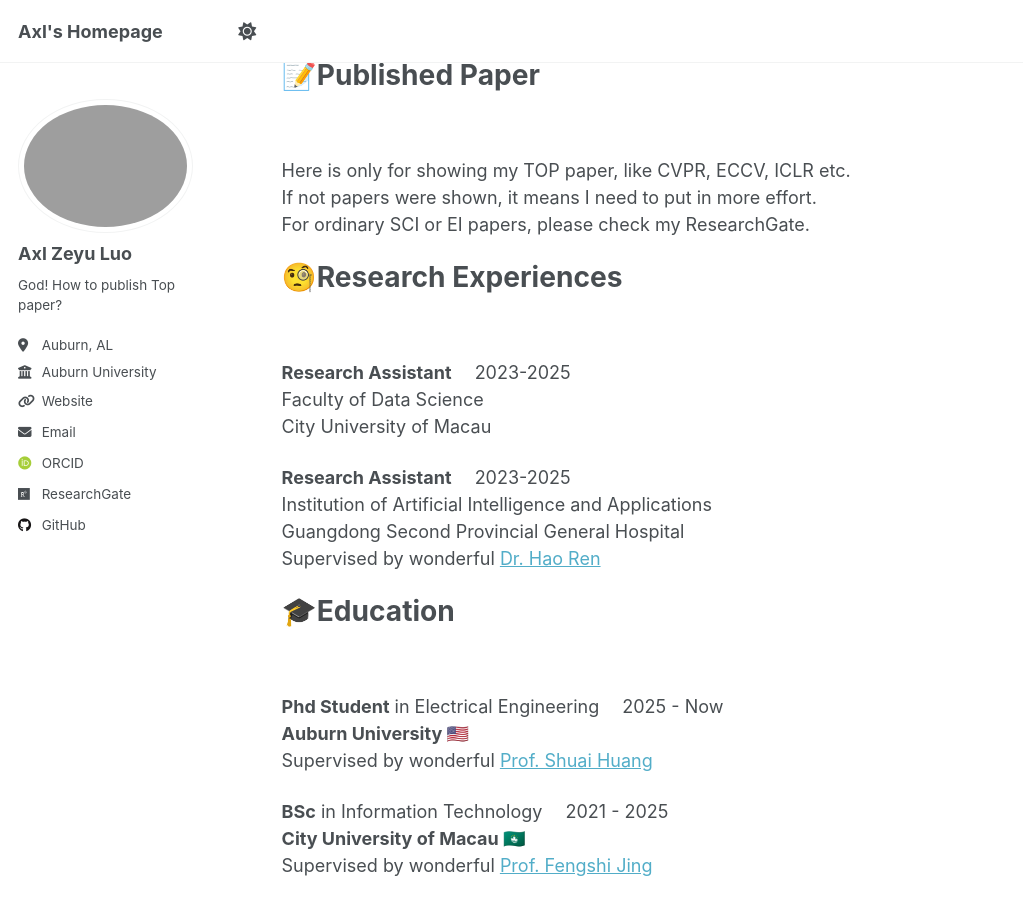
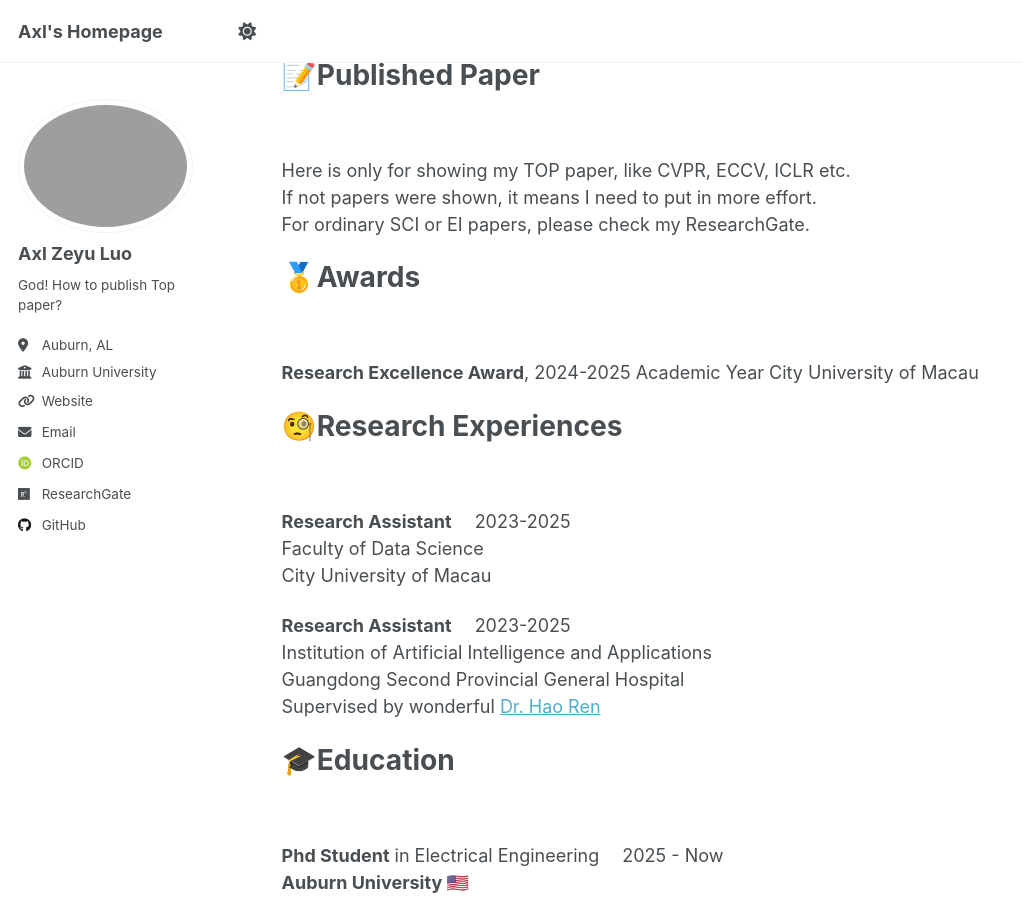
Before and after one commit to HyperPolyX/hyperpolyx.github.io, a Jekyll site: the page built from _pages/about.md, in a window 1280 px wide and 900 px high, scrolled down 470 px. Shown: the whole window, without its empty margins (0-1023 px from the left). Built offline with Jekyll 4.4.1, drawn with Linux system fonts in a browser that asks for light colours; some web fonts are replaced; a script that is not in the unit is left out.

Commit message:
Update about.md

```diff
--- a/_pages/about.md
+++ b/_pages/about.md
@@ -26,6 +26,13 @@ A PhD student of [CNAI Lab](https://shuai-huang.github.io) in Samuel Ginn Colleg
 Here is only for showing my TOP paper, like CVPR, ECCV, ICLR etc.
 If not papers were shown, it means I need to put in more effort.
 For ordinary SCI or EI papers, please check my ResearchGate.
+
+🥇**Awards**
+======
+<br>
+
+**Research Excellence Award**, 2024-2025 Academic Year
+City University of Macau
 
 🧐Research Experiences
 ======
```
